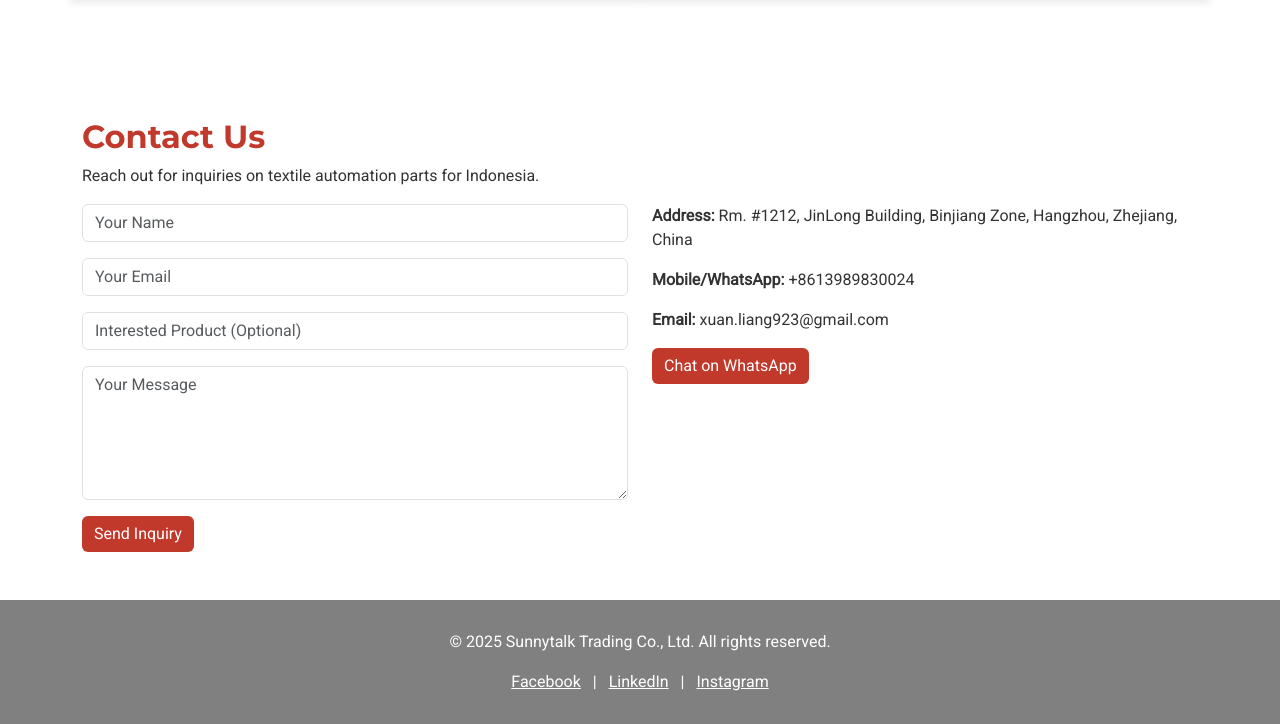
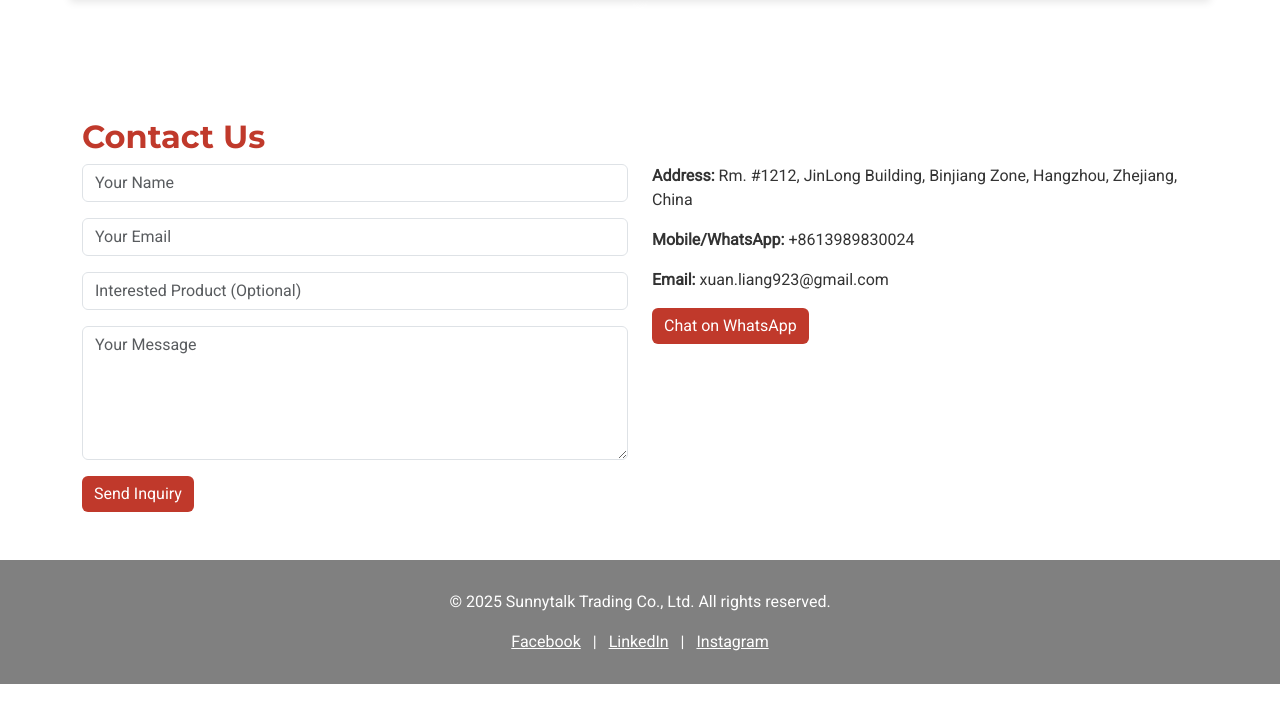
Before and after one commit to tim3333333cn/sunnytalk-site, a plain HTML site: page index.html in a window 1280 px wide. Shown: the part 3604-4328 px from the top of the page. After the commit the page ends 4288 px from the top, so only its background shows below. Drawn offline with nearby package versions, Linux system fonts and the light colour scheme.

Commit message:
Reach out for inquiries on textile automation parts for Indonesia. 这句删除了

```diff
--- a/index.html
+++ b/index.html
@@ -273,7 +273,6 @@
     <section id="contact" class="py-5" data-aos="fade-up">
         <div class="container">
             <h2>Contact Us</h2>
-            <p>Reach out for inquiries on textile automation parts for Indonesia.</p>
             <div class="row">
                 <div class="col-md-6">
                     <form name="contact" action="/thank-you" netlify netlify-honeypot="bot-field" method="POST">
```
